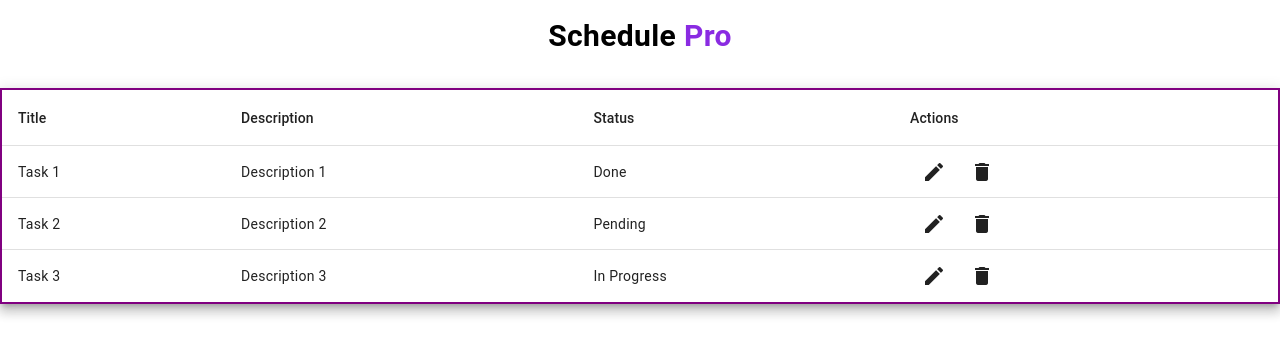
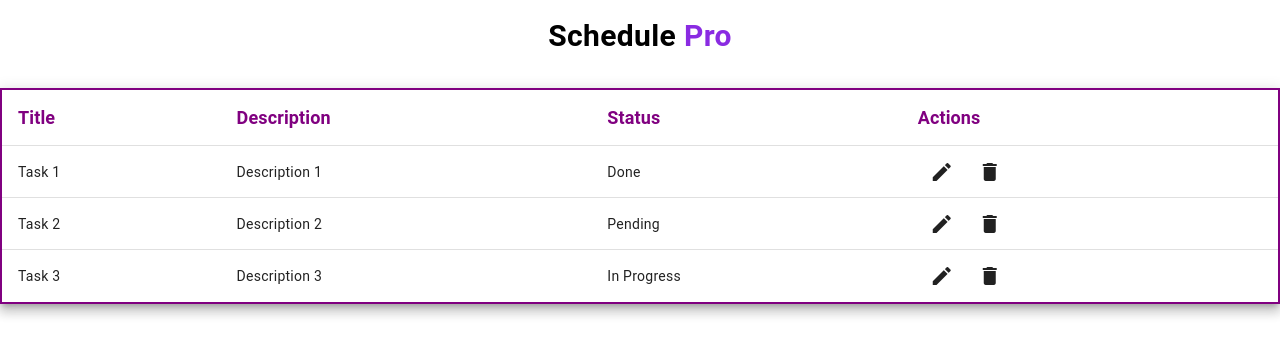
Before and after one commit to andrewindeche/Angular_Task_Mangement_App, an Angular app: page / in a window 1280 px wide. Shown: the top 356 px of the page. Built offline with nearby package versions, Linux system fonts and the light colour scheme.

Commit message:
update tasktable style

```diff
--- a/src/app/tasktable/tasktable.component.css
+++ b/src/app/tasktable/tasktable.component.css
@@ -6,3 +6,9 @@ table {
   th.mat-header-cell, td.mat-cell {
     text-align: left;
   }
+
+  th {
+    font-weight: bolder;
+    color: #800080;
+    font-size: 18px;
+  }
```
